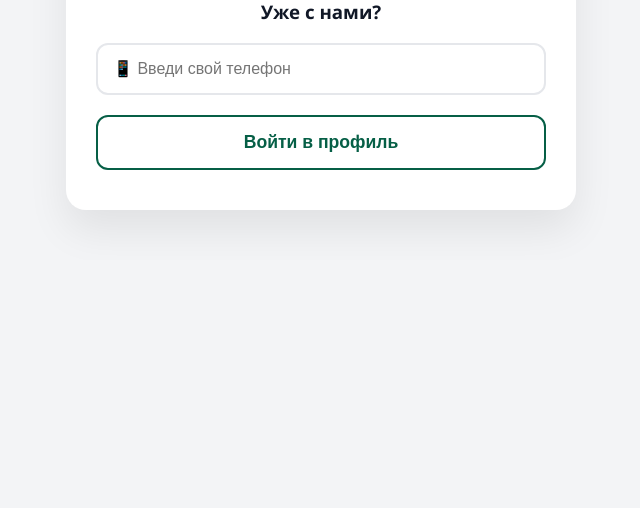
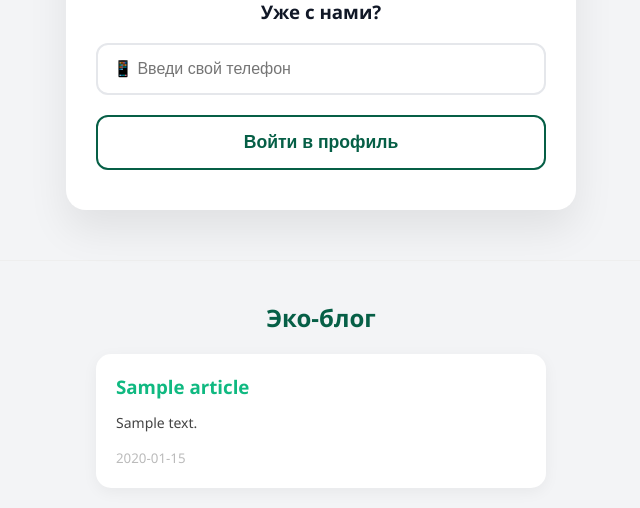
Before and after one commit to legendaryindra09-maker/my-eco-project, a Flask app: page / in a window 1280 px wide. Shown: the part 691-1199 px from the top of the page, without its empty margins (319-959 px from the left). Before the commit the page ends 913 px from the top, so only its background shows below. Run offline with Flask 3, Linux system fonts and the light colour scheme; tables that the repository leaves empty hold one stand-in row (values such as "Sample post").

Commit message:
Update index.html

```diff
--- a/templates/index.html
+++ b/templates/index.html
@@ -53,5 +53,16 @@
             <button type="submit" class="login-btn">Войти в профиль</button>
         </form>
     </div>
+    <hr style="margin: 40px 0; border: 0; border-top: 1px solid #eee;">
+<div style="max-width: 450px; margin: 0 auto; padding: 0 20px;">
+    <h2 style="text-align: center; color: #065f46;">Эко-блог</h2>
+    {% for article in articles %}
+    <div style="background: white; padding: 20px; border-radius: 15px; box-shadow: 0 4px 15px rgba(0,0,0,0.05); margin-bottom: 20px;">
+        <h3 style="color: #10b981; margin: 0 0 10px 0;">{{ article.title }}</h3>
+        <p style="color: #444; font-size: 14px;">{{ article.content }}</p>
+        <small style="color: #bbb;">{{ article.date_added }}</small>
+    </div>
+    {% endfor %}
+</div>
 </body>
 </html>
```
